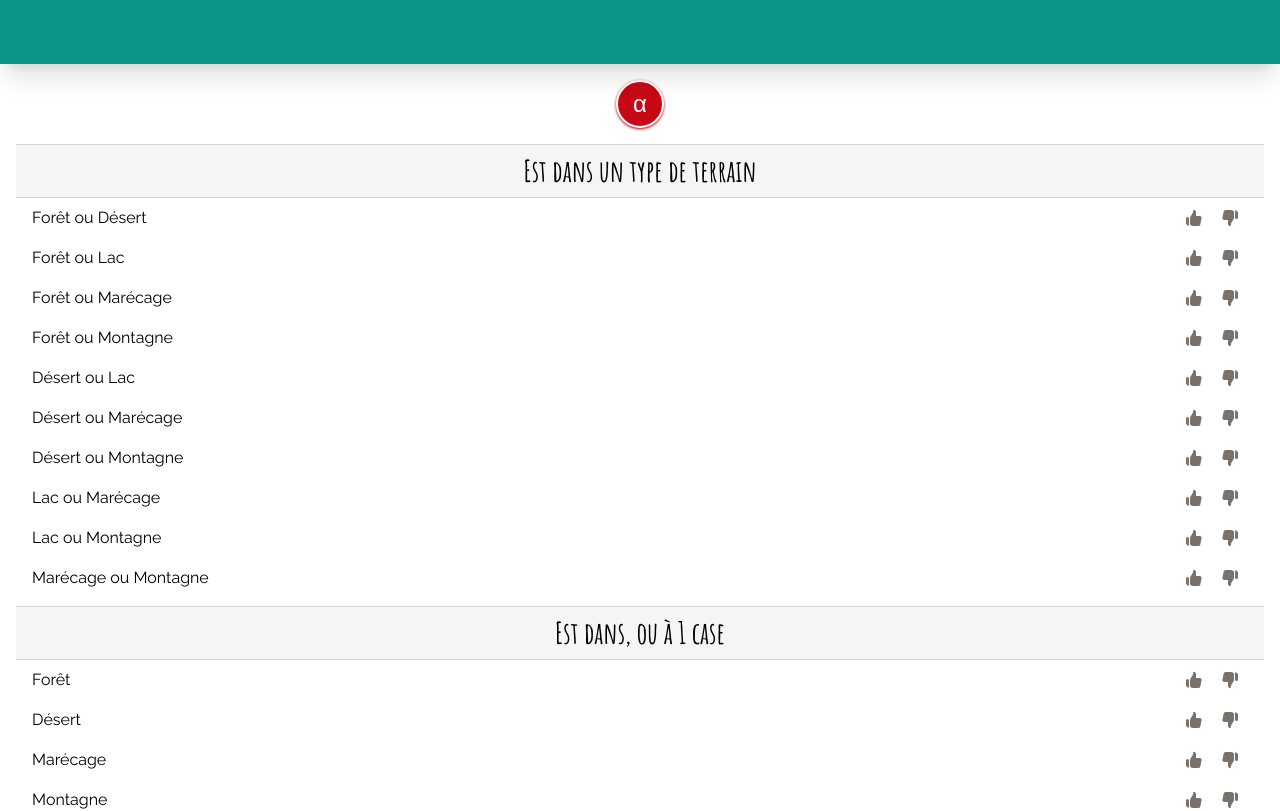
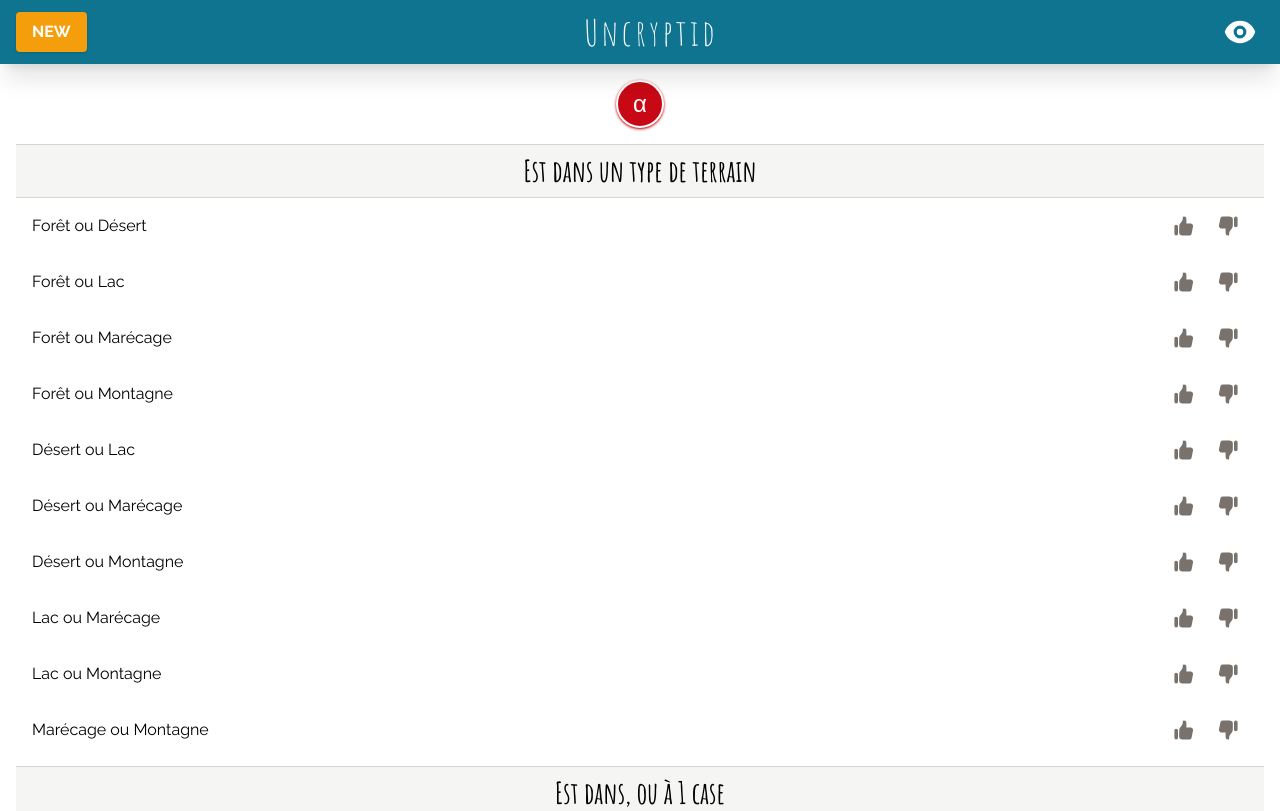
Before and after one commit to hvalette/uncryptid, a React (Vite) app: page / in a window 1280 px wide. Shown: the top 811 px of the page. Built offline with nearby package versions, Linux system fonts and the light colour scheme.

Commit message:
feat: navbar

```diff
--- a/src/App.tsx
+++ b/src/App.tsx
@@ -1,6 +1,7 @@
 import { useState } from 'react';
 import Clue from './components/Clue';
 import { registerSW } from 'virtual:pwa-register';
+import NavBar from './components/NavBar';
 
 function App() {
   registerSW({ immediate: true });
@@ -63,9 +64,8 @@
 
   return (
     <>
-      <header className="h-16 w-full fixed top-0 left-0 bg-teal-600 shadow-xl"></header>
-
-      <main className="mt-16">
+      <NavBar></NavBar>
+      <main className="py-16">
         <div className="flex snap-x snap-mandatory overflow-auto flex-none flex-row flex-nowrap">
           {players.map((player) => (
             <section
--- a/src/components/Clue.tsx
+++ b/src/components/Clue.tsx
@@ -13,24 +13,26 @@
       >
         {value}
       </div>
-      <div className="flex">
+      <div className="flex gap-1">
         <button
+          className="rounded-full outline-none active:bg-stone-200 p-2"
           onClick={() => (status !== true ? setStatus(true) : setStatus(null))}
         >
           <ThumbUpIcon
-            className={`h-5 w-5 text-stone-500 mx-2 rounded-full outline-none transition-all ${
+            className={`h-6 w-6 text-stone-500 transition-all ${
               status && 'text-green-600'
             }`}
           ></ThumbUpIcon>
         </button>
         <button
+          className="rounded-full outline-none transition-all active:bg-stone-200 p-2"
           onClick={() =>
             status !== false ? setStatus(false) : setStatus(null)
           }
         >
           <ThumbDownIcon
-            className={`h-5 w-5 text-stone-500 mx-2 rounded-full outline-none transition-all ${
-              status === false && 'text-red-600'
+            className={`h-6 w-6 text-stone-500 transition-all ${
+              status === false && 'text-red-600 '
             }`}
           ></ThumbDownIcon>
         </button>
--- /dev/null
+++ b/src/components/NavBar.tsx
@@ -0,0 +1,17 @@
+import { EyeIcon } from '@heroicons/react/solid';
+
+export default function NavBar() {
+  return (
+    <header className="z-50 h-16 w-full fixed top-0 left-0 bg-cyan-700 shadow-xl flex justify-between items-center p-4">
+      <button className="bg-amber-500 py-2 px-4 uppercase text-white rounded shadow font-bold active:bg-amber-600">
+        New
+      </button>
+      <div className="text-white font-display text-4xl text-bold tracking-widest">
+        Uncryptid
+      </div>
+      <button className="p-2 active:bg-cyan-800 rounded-full">
+        <EyeIcon className="w-8 h-8 text-white"></EyeIcon>
+      </button>
+    </header>
+  );
+}
--- a/vite.config.ts
+++ b/vite.config.ts
@@ -18,6 +18,7 @@
         name: 'Uncryptid',
         short_name: 'Uncryptid',
         description: 'Cryptid game companion app',
+        theme_color: '#0e7490',
         icons: [
           {
             src: 'pwa-192x192.png',
```
